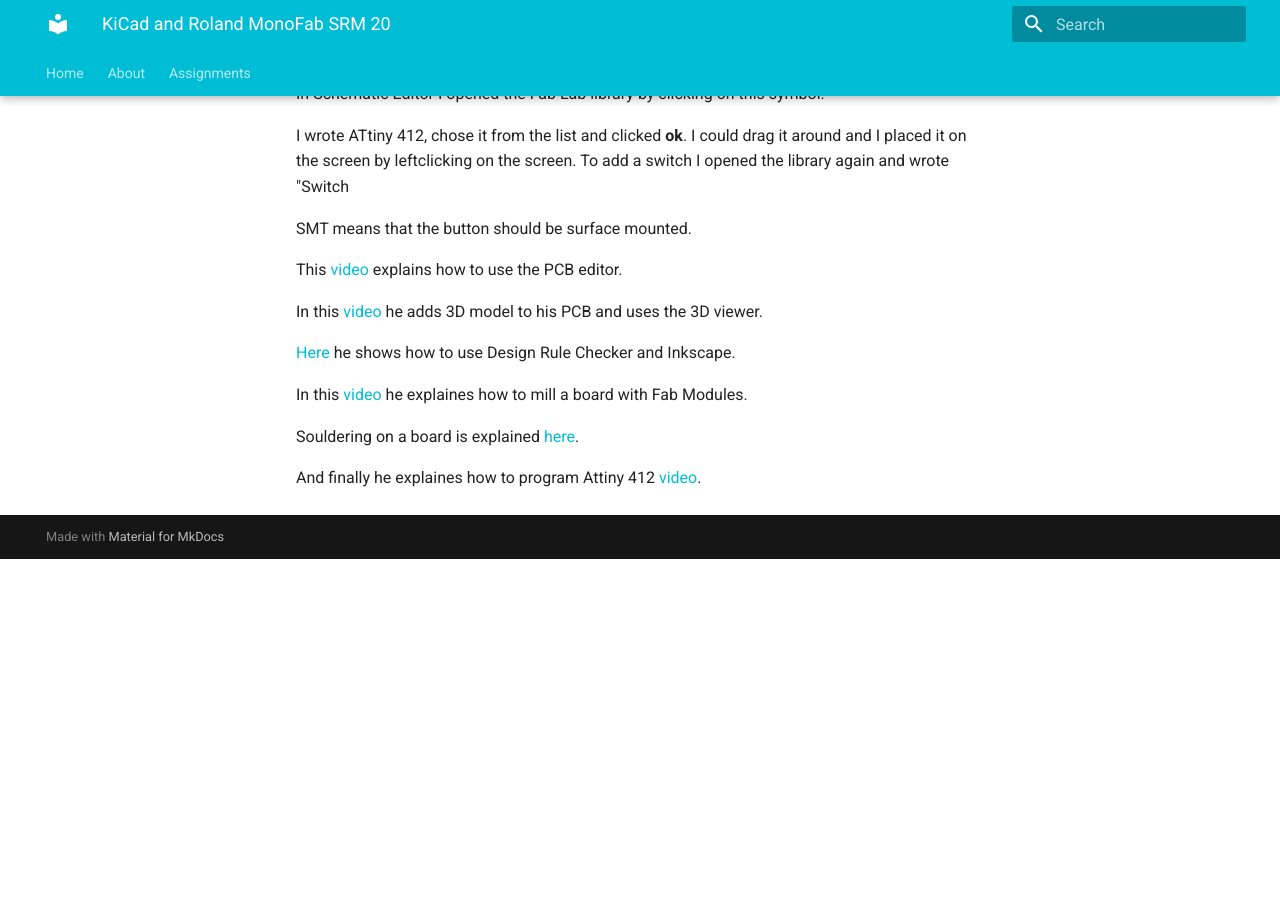
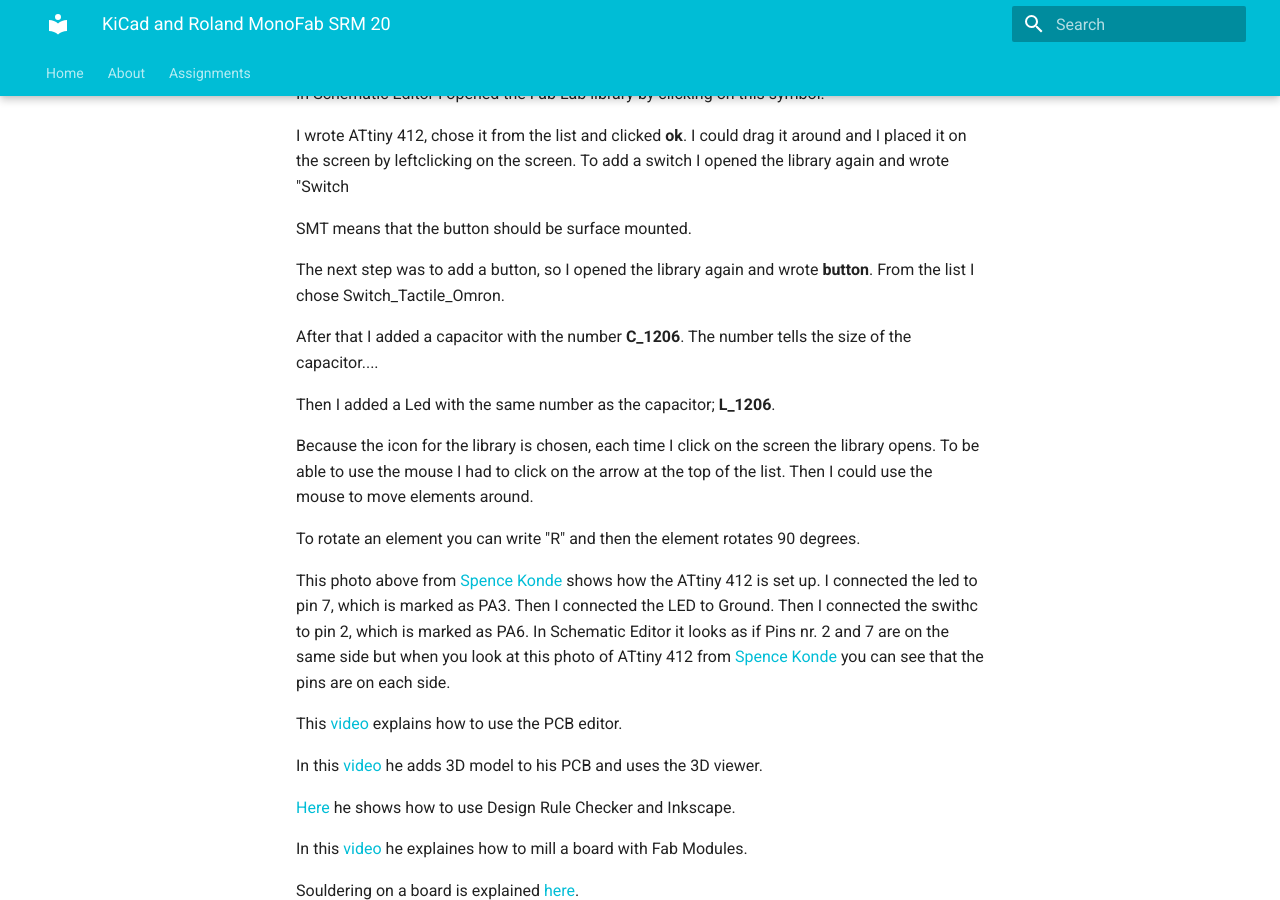
Before and after one commit to OlofH2/Before-Fab-Academy, an MkDocs documentation site: the page built from docs/KiCad_and_Roland_MonoFab_SRM_20.md, in a window 1280 px wide and 900 px high, scrolled down 2985 px. Built offline with MkDocs 1.6.1 and Material for MkDocs 9.7.7, drawn with Linux system fonts in a browser that asks for light colours; before the commit the page ends 3544 px from its top, so only the background shows below that.

Commit message:
Beginning working in Scematic editor

```diff
--- a/docs/KiCad_and_Roland_MonoFab_SRM_20.md
+++ b/docs/KiCad_and_Roland_MonoFab_SRM_20.md
@@ -42,6 +42,21 @@
 
 SMT means that the button should be surface mounted.
 
+The next step was to add a button, so I opened the library again and wrote **button**. From the list I chose Switch_Tactile_Omron.
+
+After that I added a capacitor with the number **C_1206**. The number tells the size of the capacitor....
+
+Then I added a Led with the same number as the capacitor; **L_1206**.
+
+
+Because the icon for the library is chosen, each time I click on the screen the library opens. To be able to use the mouse I had to click on the arrow at the top of the list. Then I could use the mouse to move elements around.
+
+To rotate an element you can write "R" and then the element rotates 90 degrees.
+
+This photo above from [Spence Konde](https://github.com/SpenceKonde/megaTinyCore/raw/master/megaavr/extras/ATtiny_x12.gif) shows how the ATtiny 412 is set up. I connected the led to pin 7, which is marked as PA3. Then I connected the LED to Ground. Then I connected the swithc to pin 2, which is marked as PA6. In Schematic Editor it looks as if Pins nr. 2 and 7 are on the same side but when you look at this photo of ATtiny 412 from [Spence Konde](https://github.com/SpenceKonde/megaTinyCore/raw/master/megaavr/extras/ATtiny_x12.gif) you can see that the pins are on each side.
+
+
+
 
 
 This [video](https://www.youtube.com/watch?v=2oxuvwRuQNM&list=PLs4ifnZzVJmqaSM1lsg68vPVtJxVNhVwV&index=6) explains how to use the PCB editor.
```
